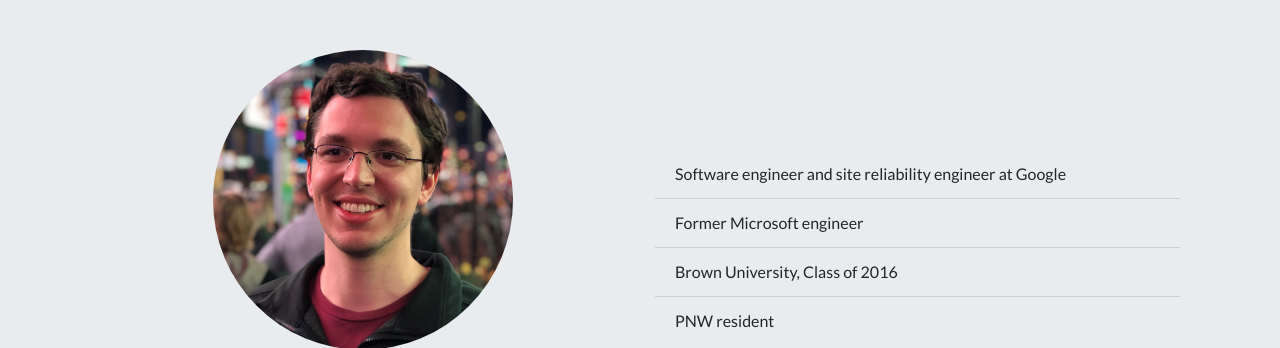
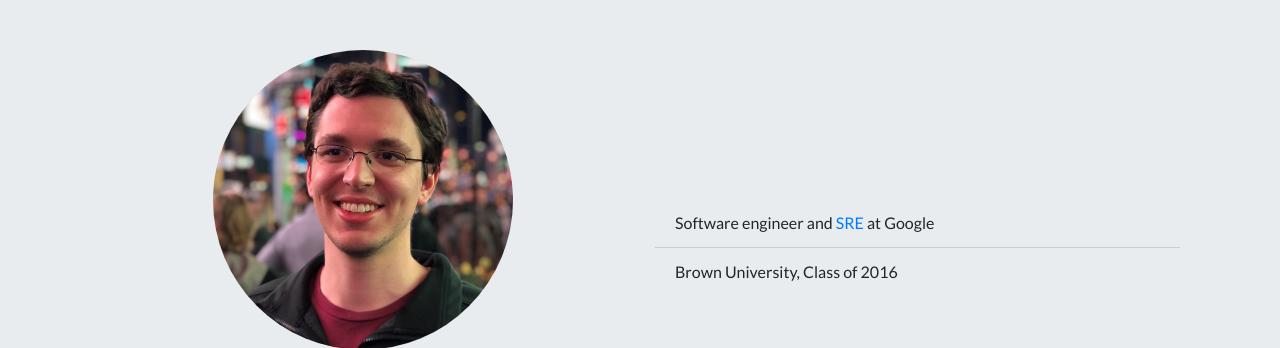
Before and after one commit to atreil/atreil.github.io, a plain HTML site: page index.html in a window 1280 px wide. Shown: the part 62-410 px from the top of the page. Drawn offline with nearby package versions, Linux system fonts and the light colour scheme.

Commit message:
Update index.html

```diff
--- a/index.html
+++ b/index.html
@@ -46,10 +46,8 @@
                     </div>
                     <div class="col-md-6">
                         <ul class="list-group list-group-flush transparent" id="personal-desc-list">
-                            <li class="list-group-item">Software engineer and site reliability engineer at Google</li>
-                            <li class="list-group-item">Former Microsoft engineer</li>
+                            <li class="list-group-item">Software engineer and <a href="https://sre.google/">SRE</a> at Google</li>
                             <li class="list-group-item">Brown University, Class of 2016</li>
-                            <li class="list-group-item">PNW resident</li>
                         </ul>
                     </div>
                 </div>
```
